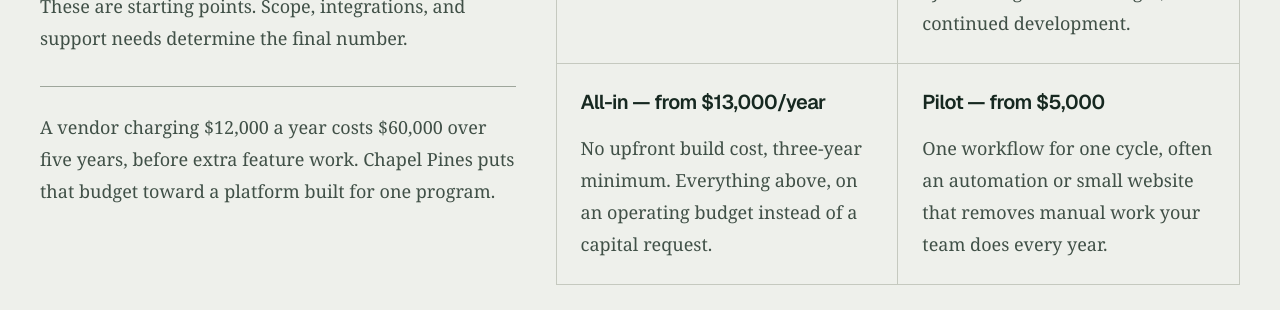
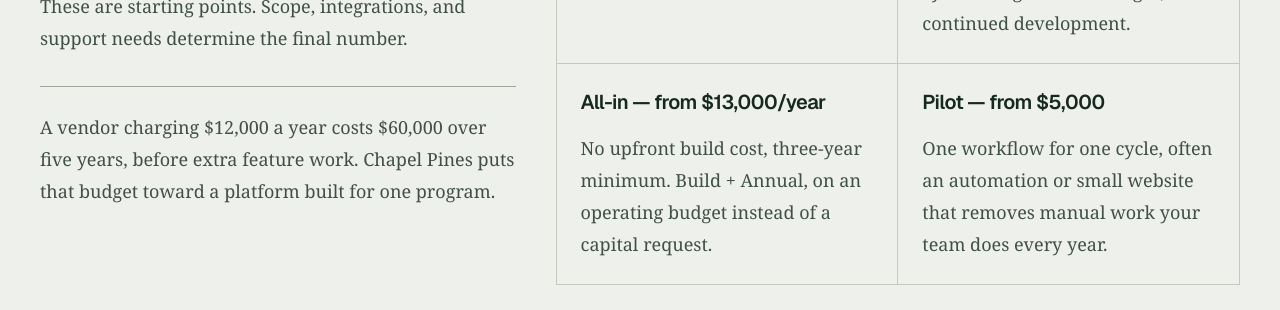
Before and after one commit to M0W0G/chapelpines, a Next.js app: page / in a window 1280 px wide. Shown: the part 1860-2170 px from the top of the page. Built offline with nearby package versions, Linux system fonts and the light colour scheme.

Commit message:
fix: words

```diff
--- a/src/components/studio-home.tsx
+++ b/src/components/studio-home.tsx
@@ -44,7 +44,7 @@
   {
     label: "All-in — from $13,000/year",
     description:
-      "No upfront build cost, three-year minimum. Everything above, on an operating budget instead of a capital request.",
+      "No upfront build cost, three-year minimum. Build + Annual, on an operating budget instead of a capital request.",
   },
   {
     label: "Pilot — from $5,000",
```
